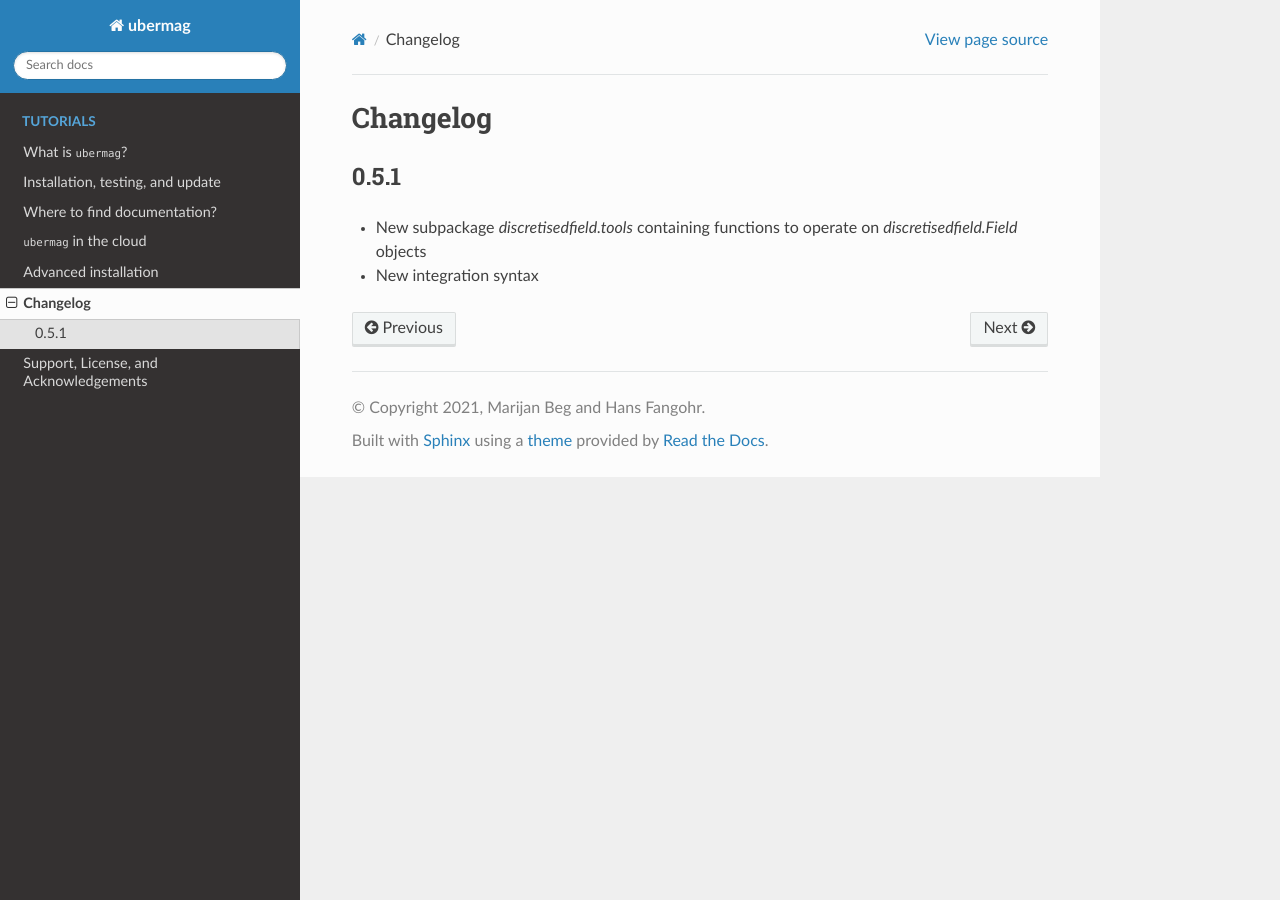
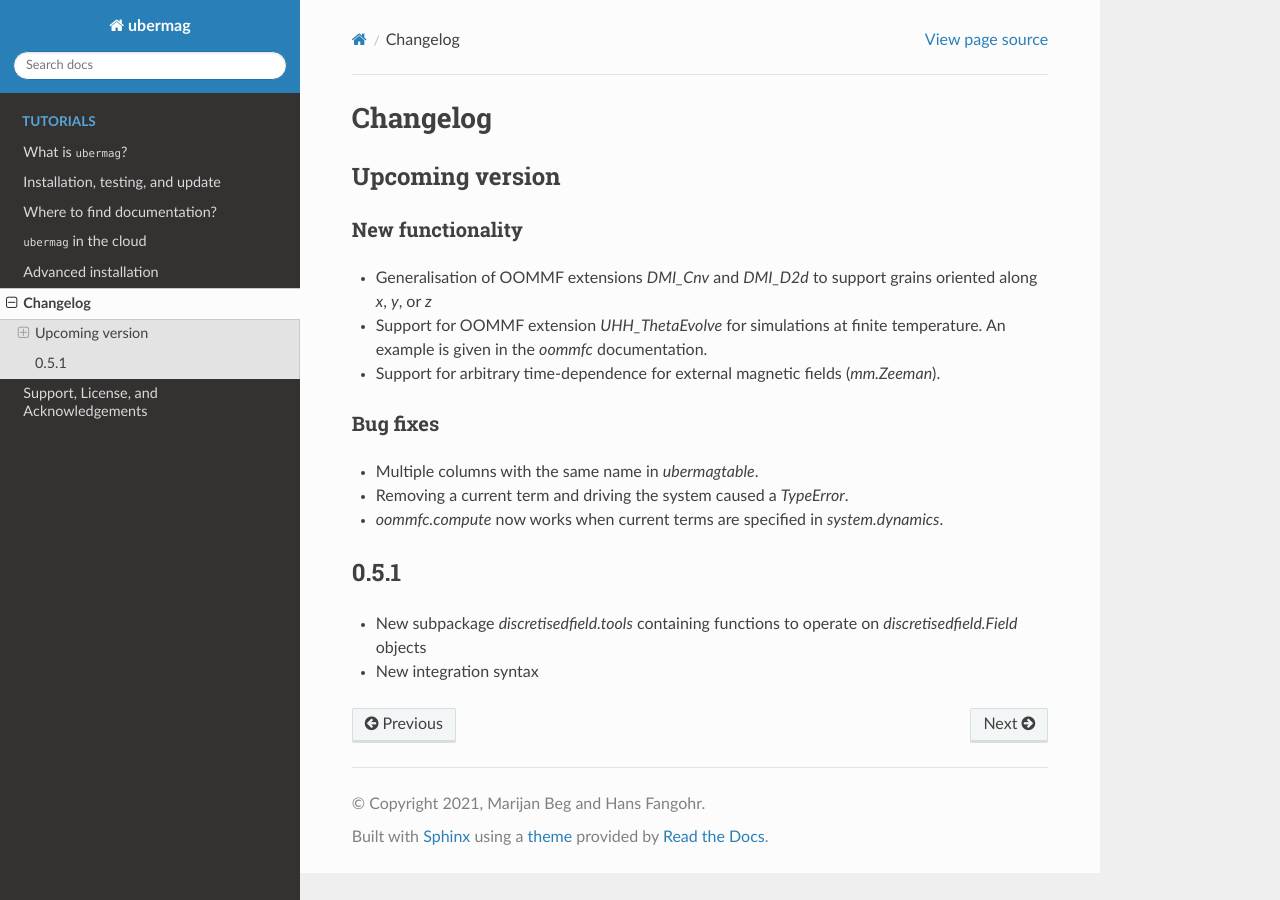
Before and after one commit to ubermag/ubermag, a Sphinx documentation site: the page built from docs/changelog.rst, in a window 1280 px wide. Built offline with Sphinx 7.4.7 and the Read the Docs theme 2.0.0, drawn with Linux system fonts in a browser that asks for light colours.

Commit message:
First changes for 0.60.

```diff
--- a/docs/changelog.rst
+++ b/docs/changelog.rst
@@ -1,5 +1,22 @@
 Changelog
 =========
+
+Upcoming version
+----------------
+
+New functionality
+^^^^^^^^^^^^^^^^^
+
+- Generalisation of OOMMF extensions `DMI_Cnv` and `DMI_D2d` to support grains oriented along `x`, `y`, or `z`
+- Support for OOMMF extension `UHH_ThetaEvolve` for simulations at finite temperature. An example is given in the `oommfc` documentation.
+- Support for arbitrary time-dependence for external magnetic fields (`mm.Zeeman`).
+
+Bug fixes
+^^^^^^^^^
+
+- Multiple columns with the same name in `ubermagtable`.
+- Removing a current term and driving the system caused a `TypeError`.
+- `oommfc.compute` now works when current terms are specified in `system.dynamics`.
 
 0.5.1
 -----
```
